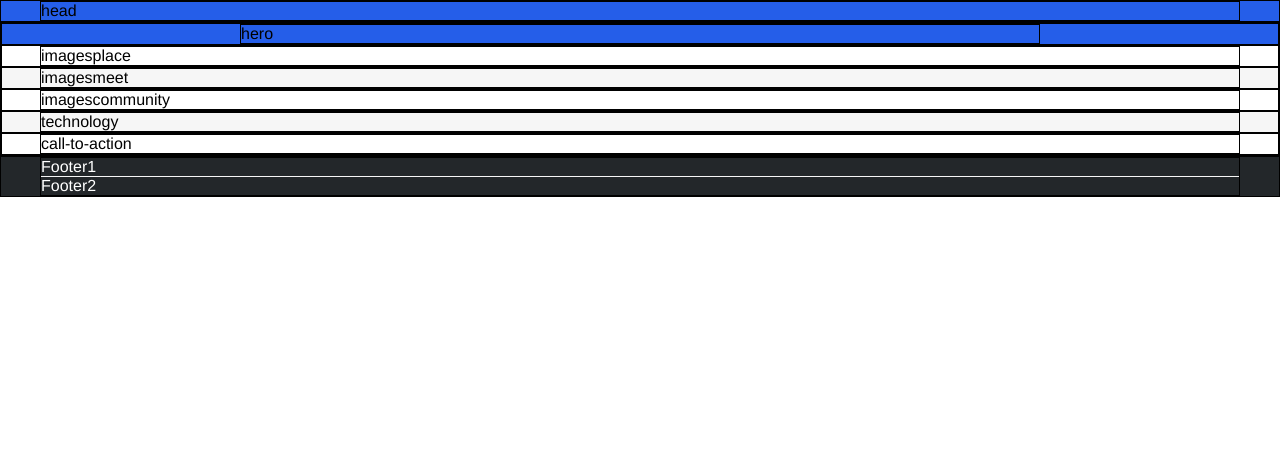
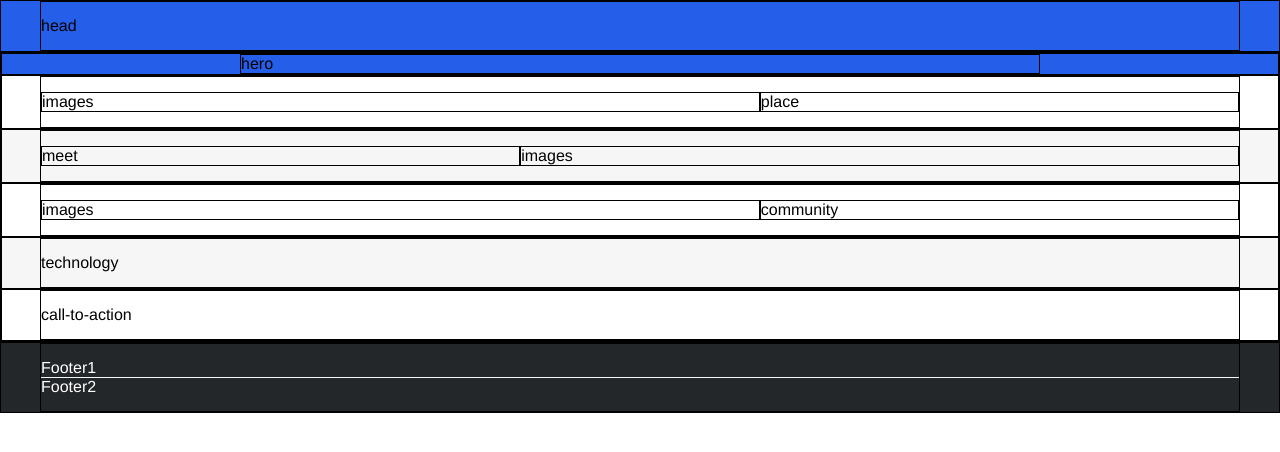
Before and after one commit to DoriaFabio/htmlcss-struttura-discord, a plain HTML site: page index.html in a window 1280 px wide. Drawn offline with Linux system fonts and the light colour scheme.

Commit message:
add div image and text (main)

```diff
--- a/index.html
+++ b/index.html
@@ -20,22 +20,22 @@
         </section>
         <section class="debug">
             <div class="debug container d-flex">
-                <div>images</div>
-                <div>place</div>
+                <div class="images debug">images</div>
+                <div class="text debug">place</div>
             </div>
         </section>
         <section class="debug bkg-light">
-            <div class="debug container d-flex">
-                <div>images</div>
-                <div>meet</div>
+            <div class="debug container d-flex row-reverse">
+                <div class="images debug">images</div>
+                <div class="text debug">meet</div>
             </div>
         </section>
         <section class="debug">
             <div class="debug container d-flex">
-                <div>
+                <div class="images debug">
                     images
                 </div>
-                <div>
+                <div class="text debug">
                     community
                 </div>
             </div>
--- a/style.css
+++ b/style.css
@@ -20,6 +20,8 @@
 .container {
     max-width: 1200px;
     margin: 0 auto;
+    padding-top: 15px;
+    padding-bottom: 15px;
 }
 .container-small {
     max-width: 800px;
@@ -48,3 +50,14 @@
 .d-flex {
     display: flex;
 }
+.row-reverse {
+    flex-direction: row-reverse;
+}
+
+/* Dimensioni */
+.images {
+    width: 60%;
+}
+.text {
+    width: 40%;
+}
```
